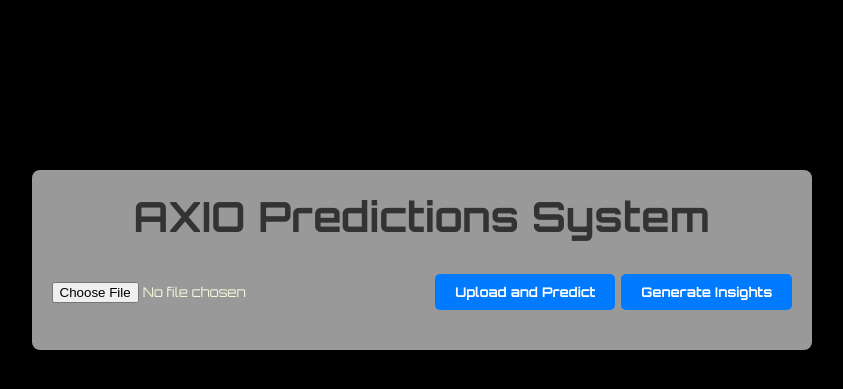
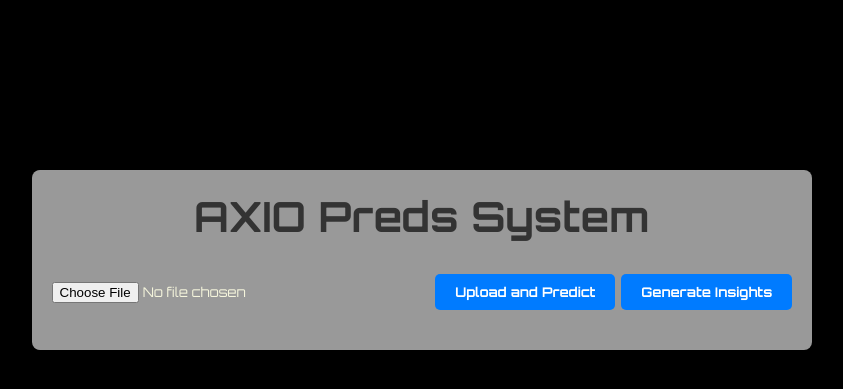
Before and after one commit to axio-solutions/axio-prediction-system, a Flask app: page / in a window 1280 px wide. Shown: the part 140-529 px from the top of the page, without its empty margins (218-1061 px from the left). Run offline with Flask 3, Linux system fonts and the light colour scheme.

Commit message:
changed files index

```diff
--- a/templates/index.html
+++ b/templates/index.html
@@ -82,7 +82,7 @@
 </head>
 <body>
     <div class="container">
-        <h1>AXIO Predictions System</h1>
+        <h1>AXIO Preds System</h1>
         <form id="uploadForm" action="/predict" method="post" enctype="multipart/form-data">
             <input type="file" name="file" required>
             <input type="submit" value="Upload and Predict" id="uploadPredict"> <!-- Added ID for reference in JS -->
--- a/templates/upload.html
+++ b/templates/upload.html
@@ -113,7 +113,7 @@ $(document).ready(function() {
 </head>
 <body>
     <div class="container">
-        <h1>AXIO Predictions System</h1>
+        <h1>AXIO Preds System</h1>
         <form id="uploadForm" action="/predict" method="post" enctype="multipart/form-data">
             <input type="file" name="file">
             <input type="submit" value="Upload and Predict">
```
